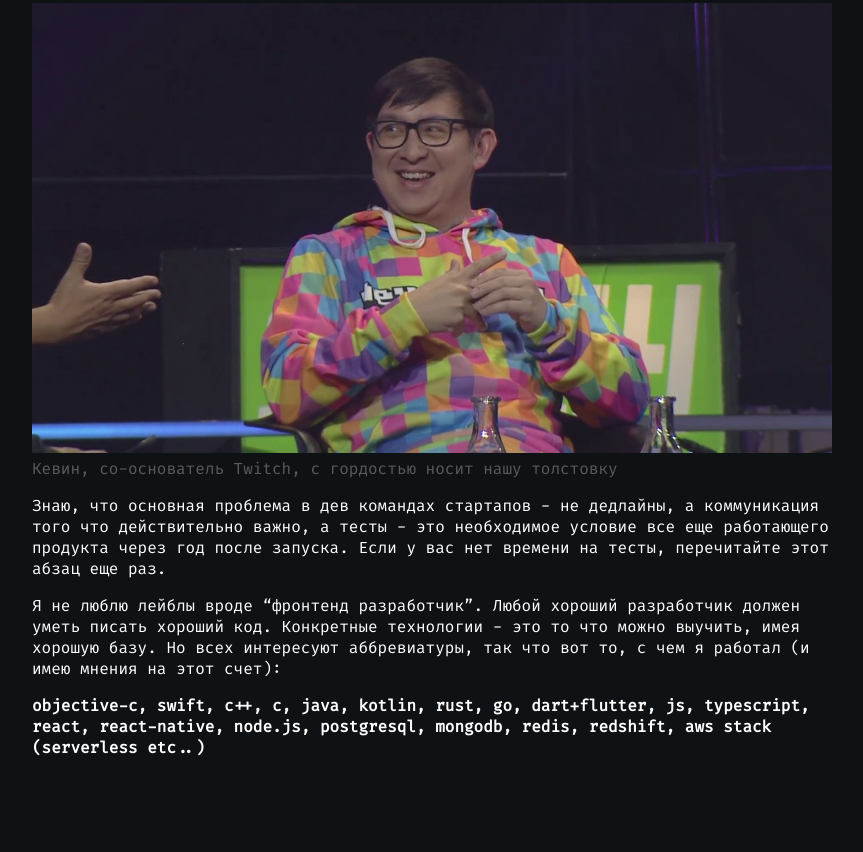
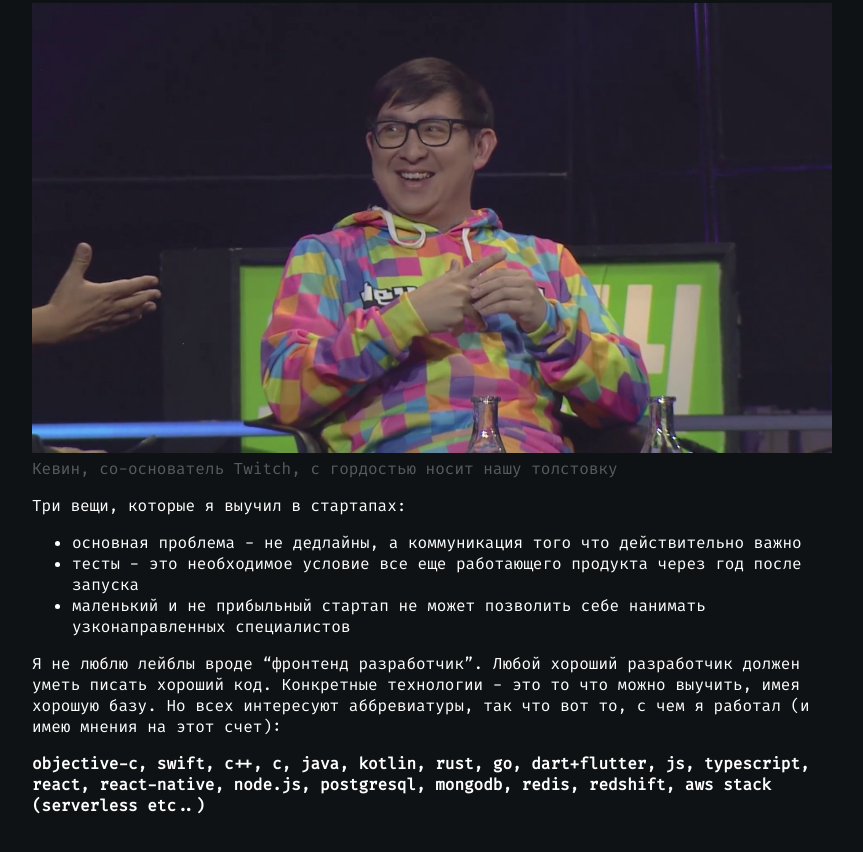
Before and after one commit to alexfedosov/x-x.codes, a Gatsby site: page /ru/about in a window 1280 px wide. Shown: the part 775-1627 px from the top of the page, without its empty margins (0-863 px from the left). Before the commit the page ends 1581 px from the top, so only its background shows below. Built offline with nearby package versions, Linux system fonts and the light colour scheme; Gatsby itself is replaced by a stand-in of ours.

Commit message:
Rephrase thing

```diff
--- a/src/pages/ru/about.js
+++ b/src/pages/ru/about.js
@@ -43,9 +43,12 @@
              alt="Кевин, со-основатель Twitch, с гордостью носит нашу футболку"/>
         <blockquote>Кевин, со-основатель Twitch, c гордостью носит нашу толстовку</blockquote>
         <p>
-          Знаю, что основная проблема в дев командах стартапов - не дедлайны, а коммуникация того что действительно
-          важно, a тесты - это необходимое условие все еще работающего продукта через год после запуска. Если у вас нет времени на
-          тесты, перечитайте этот абзац еще раз.
+          Три вещи, которые я выучил в стартапах:
+          <ul>
+            <li>основная проблема - не дедлайны, а коммуникация того что действительно важно</li>
+            <li>тесты - это необходимое условие все еще работающего продукта через год после запуска</li>
+            <li>маленький и не прибыльный стартап не может позволить себе нанимать узконаправленных специалистов</li>
+          </ul>
         </p>
         <p>
           Я не люблю лейблы вроде “фронтенд разработчик”. Любой хороший разработчик должен уметь писать хороший код.
```
